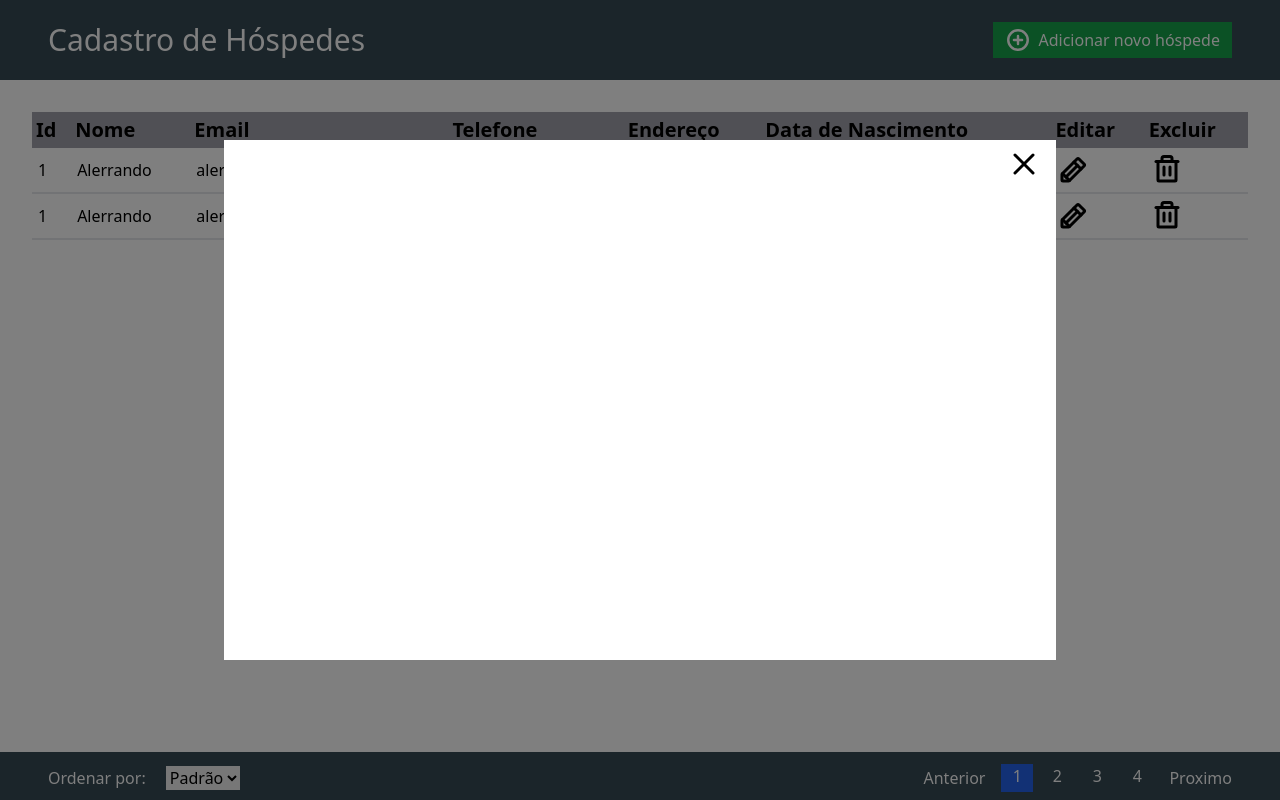
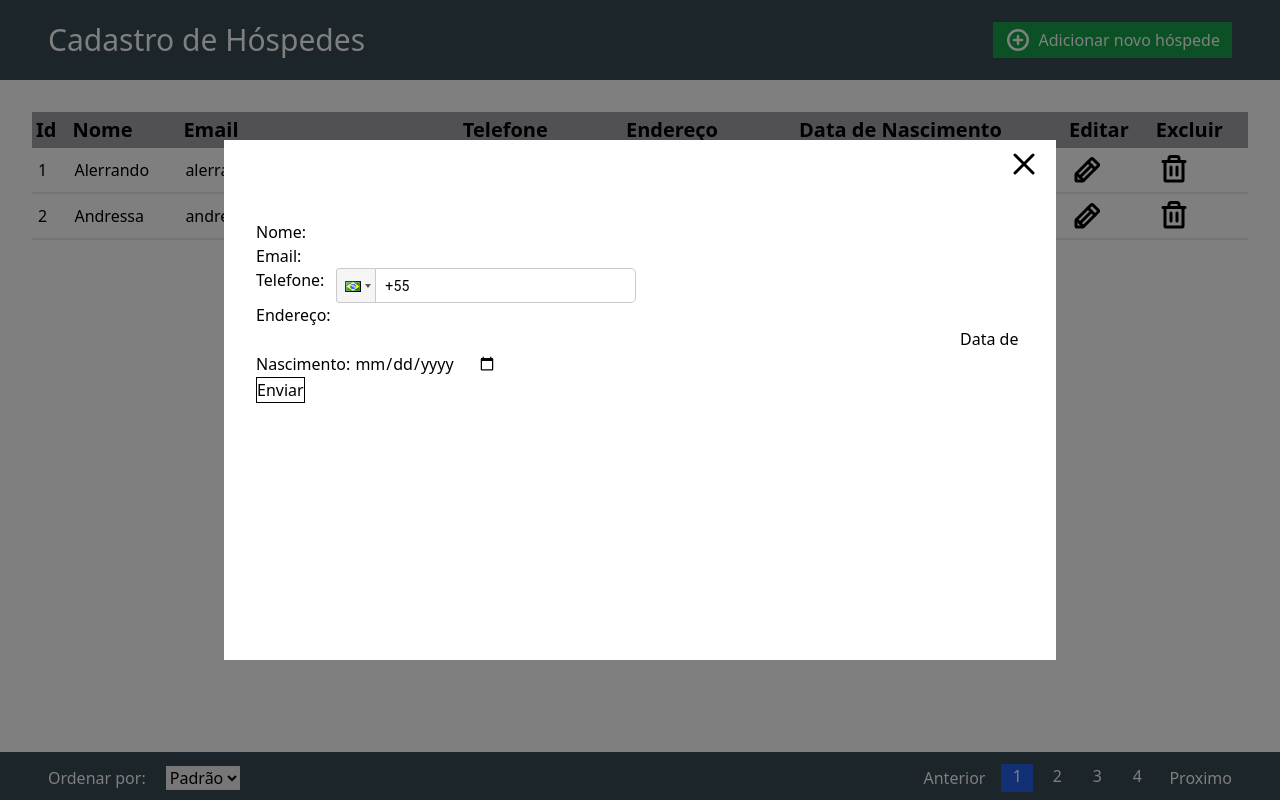
Before and after one commit to Alerrando/Crud-Hotel, a React (Vite) app: page / in a window 1280 px wide. Both pictures are taken after a click on the button "Adicionar novo hóspede". Built offline with nearby package versions, Linux system fonts and the light colour scheme.

Commit message:
modal form skeleton made

```diff
--- a/package.json
+++ b/package.json
@@ -11,7 +11,8 @@
   "dependencies": {
     "phosphor-react": "^1.4.1",
     "react": "^18.2.0",
-    "react-dom": "^18.2.0"
+    "react-dom": "^18.2.0",
+    "react-phone-input-2": "^2.15.1"
   },
   "devDependencies": {
     "@types/react": "^18.0.15",
--- a/src/App.tsx
+++ b/src/App.tsx
@@ -1,5 +1,7 @@
 import { useState } from "react";
 import { Pencil, PlusCircle, Trash, X } from "phosphor-react";
+import PhoneInput from "react-phone-input-2";
+import 'react-phone-input-2/lib/style.css'
 
 export function App() {
   const [modal, setModal] = useState<boolean>(false);
@@ -39,6 +41,61 @@ export function App() {
                   />
                 </div>
               </header>
+
+              <main className="w-full h-full">
+                <div className="m-8">
+                  <form>
+                    <label className="w-1/5" htmlFor="nome">
+                      Nome:{" "}
+                    </label>
+                    <input
+                      className="w-11/12"
+                      type="text"
+                      name="nome"
+                      required
+                    />
+
+                    <label className="w-1/5" htmlFor="email">
+                      Email:{" "}
+                    </label>
+                    <input
+                      className="w-11/12"
+                      type="email"
+                      name="email"
+                      required
+                    />
+
+                    <div className="flex gap-3">
+                      <label className="" htmlFor="telefone">
+                        Telefone:{" "}
+                      </label>
+                      <PhoneInput
+                        country={'br'}
+
+                      />
+                    </div>
+
+                    <label className="w-1/5" htmlFor="endereco">
+                      Endereço:{" "}
+                    </label>
+                    <input
+                      className="w-11/12"
+                      type="text"
+                      name="endereco"
+                      required
+                    />
+
+                    <label className="w-1/5" htmlFor="dataNascimento">
+                      Data de Nascimento:{" "}
+                    </label>
+                    <input type="date" name="dataNascimento" required />
+
+                    <button type="submit" className="block border border-black">
+                      Enviar
+                    </button>
+                  </form>
+                </div>
+              </main>
             </section>
           </div>
         ) : null}
@@ -70,12 +127,12 @@ export function App() {
               </td>
             </tr>
             <tr className="border-b-2">
-              <td className="max-h-14 p-[6px] ver">1</td>
-              <td className="max-h-14 p-[6px] ver">Alerrando</td>
-              <td className="max-h-14 p-[6px] ver">alerrando2@gmail.com</td>
-              <td className="max-h-14 p-[6px] ver">(18)99823-3887</td>
-              <td className="max-h-14 p-[6px] ver">Rancharia</td>
-              <td className="max-h-14 p-[6px] ver">16/10/2002</td>
+              <td className="max-h-14 p-[6px] ver">2</td>
+              <td className="max-h-14 p-[6px] ver">Andressa</td>
+              <td className="max-h-14 p-[6px] ver">andressaSouza@gmail.com</td>
+              <td className="max-h-14 p-[6px] ver">(18)99881-5716</td>
+              <td className="max-h-14 p-[6px] ver">Arthur Nogueira</td>
+              <td className="max-h-14 p-[6px] ver">17/11/2002</td>
               <td className="max-h-14 p-[6px] ver">
                 <Pencil size={32} weight="bold" />
               </td>
```
Also changed, not shown: 1 other file (tests, documents, lock files or other folders).
